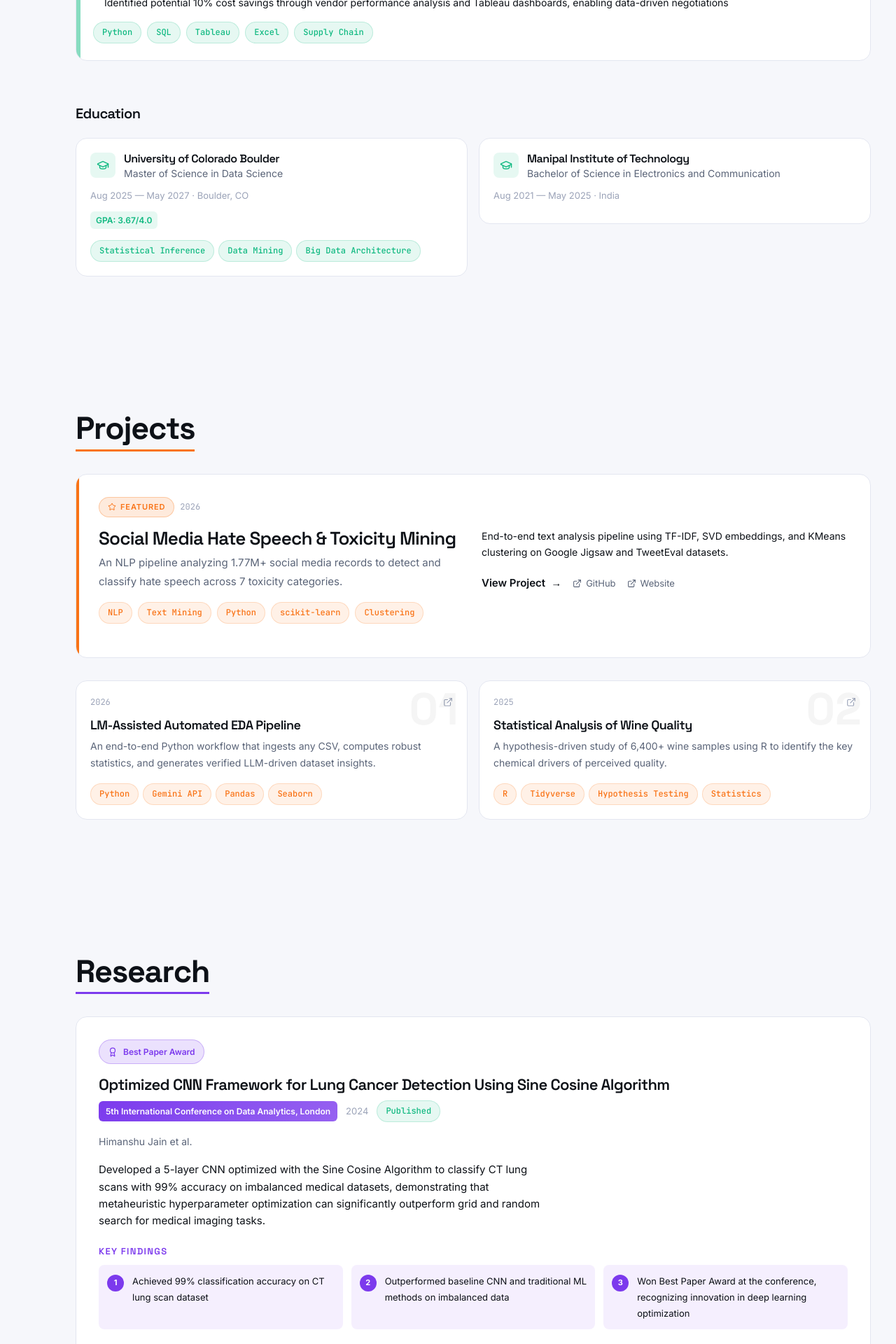
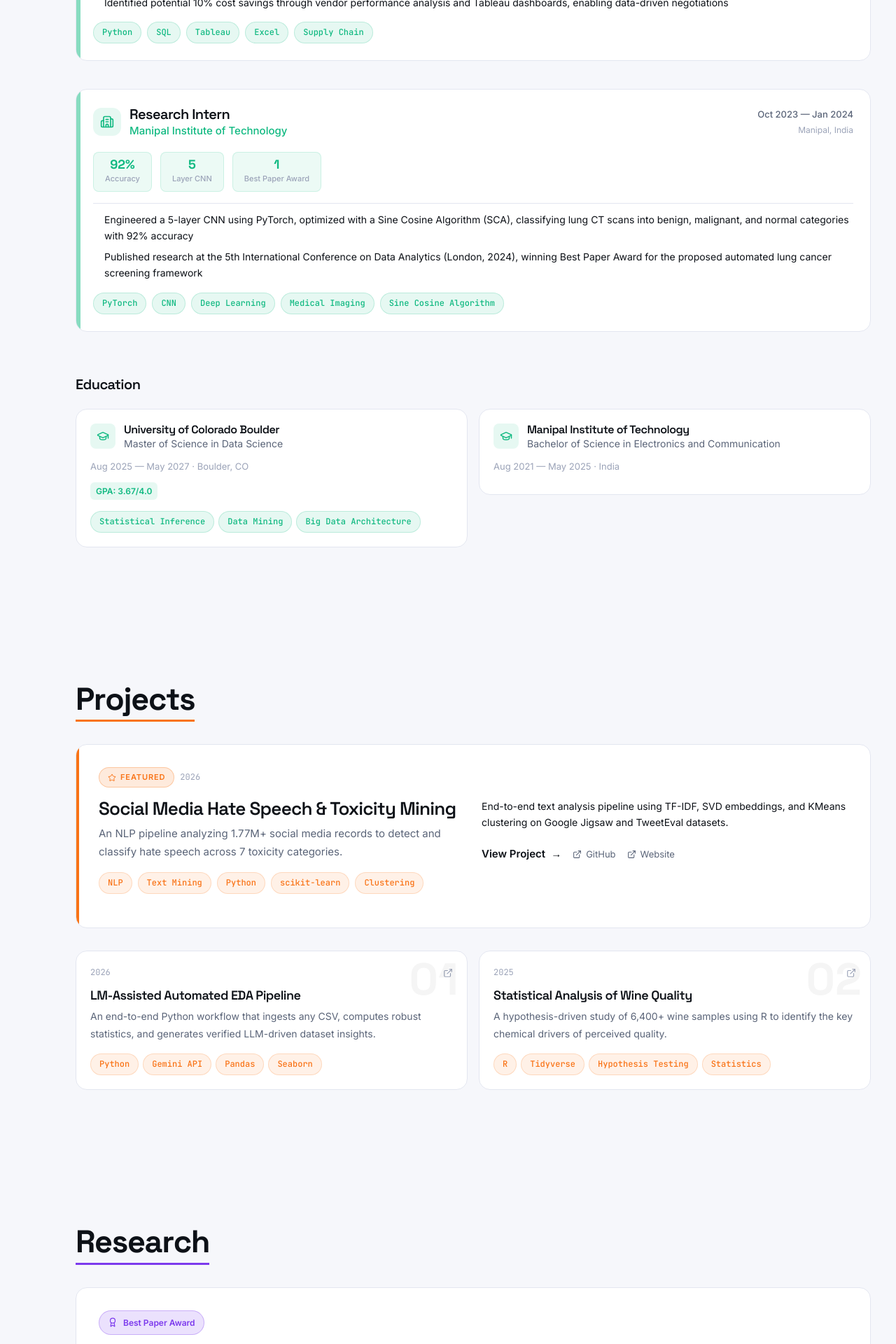
Before and after one commit to himanshumjain15/Portfolio, a Next.js app: page /Portfolio/ in a window 1280 px wide. Shown: the part 2880-4800 px from the top of the page at 70% size. Built offline with nearby package versions, Linux system fonts and the light colour scheme.

Commit message:
feat: add Manipal research internship, correct CNN accuracy to 92%
Adds the Research Intern experience at Manipal Institute of Technology
and aligns the lung cancer CNN accuracy figure to 92% everywhere it's
referenced (About stats, Research section, Skills proofs).

```diff
--- a/src/data/portfolio.ts
+++ b/src/data/portfolio.ts
@@ -62,7 +62,7 @@ export const quickInfo = [
 
 export const stats = [
   { label: "Records Processed", value: 10, suffix: "M+", accent: "var(--accent-about)" },
-  { label: "Classification Accuracy", value: 99, suffix: "%", accent: "var(--accent-research)" },
+  { label: "Classification Accuracy", value: 92, suffix: "%", accent: "var(--accent-research)" },
   { label: "Text Records Analyzed", value: 1.77, suffix: "M+", accent: "var(--accent-projects)" },
   { label: "Industry Internships", value: 2, suffix: "", accent: "var(--accent-experience)" },
 ];
@@ -134,6 +134,22 @@ export const experiences: Experience[] = [
     ],
     tags: ["Python", "SQL", "Tableau", "Excel", "Supply Chain"],
   },
+  {
+    company: "Manipal Institute of Technology",
+    role: "Research Intern",
+    location: "Manipal, India",
+    dates: "Oct 2023 — Jan 2024",
+    metrics: [
+      { value: "92%", label: "Accuracy" },
+      { value: "5", label: "Layer CNN" },
+      { value: "1", label: "Best Paper Award" },
+    ],
+    bullets: [
+      "Engineered a 5-layer CNN using PyTorch, optimized with a Sine Cosine Algorithm (SCA), classifying lung CT scans into benign, malignant, and normal categories with 92% accuracy",
+      "Published research at the 5th International Conference on Data Analytics (London, 2024), winning Best Paper Award for the proposed automated lung cancer screening framework",
+    ],
+    tags: ["PyTorch", "CNN", "Deep Learning", "Medical Imaging", "Sine Cosine Algorithm"],
+  },
 ];
 
 // ═══════════════════════════════════════════════════════
@@ -195,13 +211,13 @@ export const research: Research[] = [
     year: "2024",
     authors: "Himanshu Jain et al.",
     summary:
-      "Developed a 5-layer CNN optimized with the Sine Cosine Algorithm to classify CT lung scans with 99% accuracy on imbalanced medical datasets, demonstrating that metaheuristic hyperparameter optimization can significantly outperform grid and random search for medical imaging tasks.",
+      "Developed a 5-layer CNN optimized with the Sine Cosine Algorithm to classify CT lung scans with 92% accuracy on imbalanced medical datasets, demonstrating that metaheuristic hyperparameter optimization can significantly outperform grid and random search for medical imaging tasks.",
     problem:
       "Lung cancer remains the leading cause of cancer-related deaths, and early detection from CT scans is critical. Existing deep learning models struggle with class imbalance in medical datasets, often missing minority-class diagnoses that are the most clinically important.",
     approach:
       "Designed a 5-layer CNN architecture and optimized hyperparameters using the Sine Cosine Algorithm (SCA), a metaheuristic that explores the parameter space more effectively than traditional grid search. Used TensorFlow for implementation, with careful handling of class imbalance through augmentation and weighted loss functions.",
     findings: [
-      "Achieved 99% classification accuracy on CT lung scan dataset",
+      "Achieved 92% classification accuracy on CT lung scan dataset",
       "Outperformed baseline CNN and traditional ML methods on imbalanced data",
       "Won Best Paper Award at the conference, recognizing innovation in deep learning optimization",
     ],
@@ -354,7 +370,7 @@ export const skillGroups: SkillGroup[] = [
     title: "ML & Deep Learning",
     accent: "var(--accent-projects)",
     skills: [
-      { name: "CNN", proof: "Lung Cancer — 99% accuracy", level: "proficient" },
+      { name: "CNN", proof: "Lung Cancer — 92% accuracy", level: "proficient" },
       { name: "NLP & Text Mining", proof: "1.77M records analyzed", level: "proficient" },
       { name: "TensorFlow", proof: "Lung Cancer Detection", level: "proficient" },
       { name: "KMeans Clustering", proof: "Hate Speech Mining", level: "proficient" },
@@ -406,6 +422,6 @@ export const certifications = [
 export const floatingBadges = [
   { label: "Python", proof: "All Projects" },
   { label: "SQL", proof: "10M+ Records" },
-  { label: "TensorFlow", proof: "99% Accuracy" },
+  { label: "TensorFlow", proof: "92% Accuracy" },
   { label: "NLP", proof: "1.77M Records" },
 ];
```
